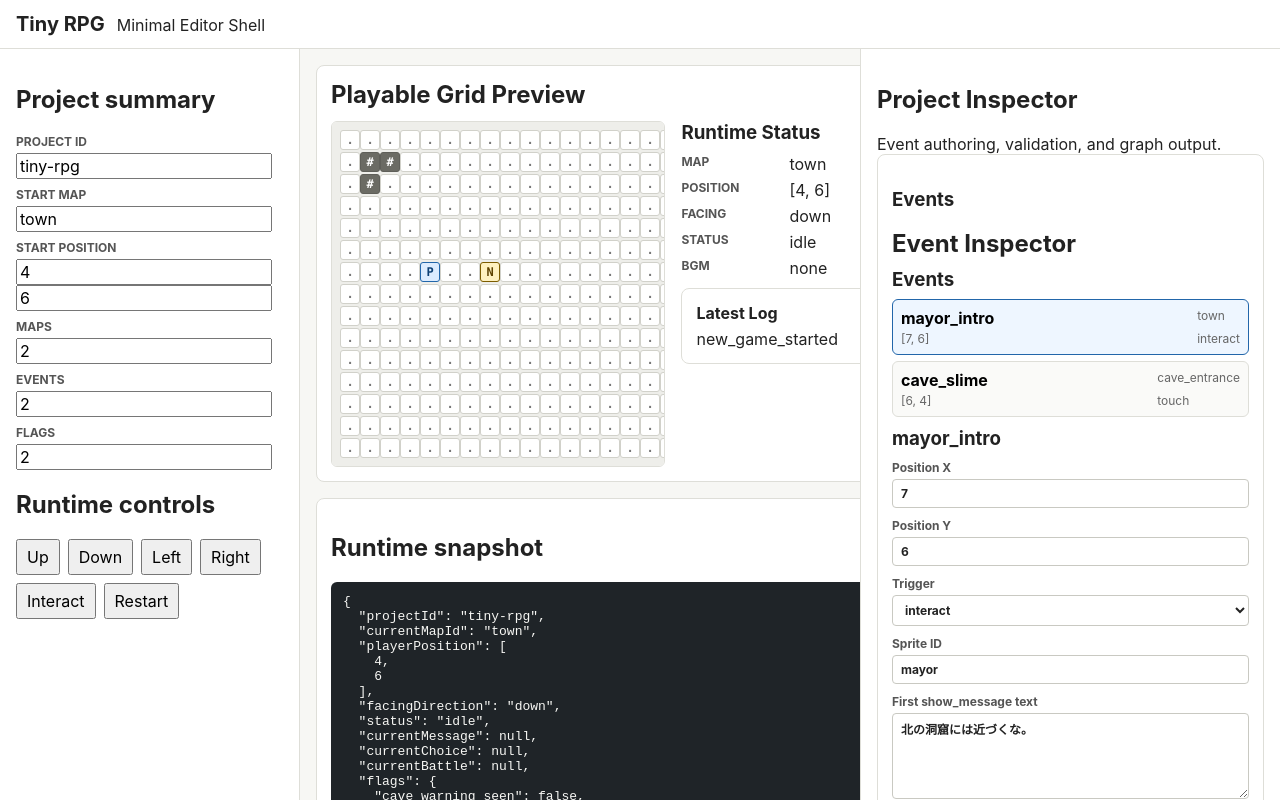
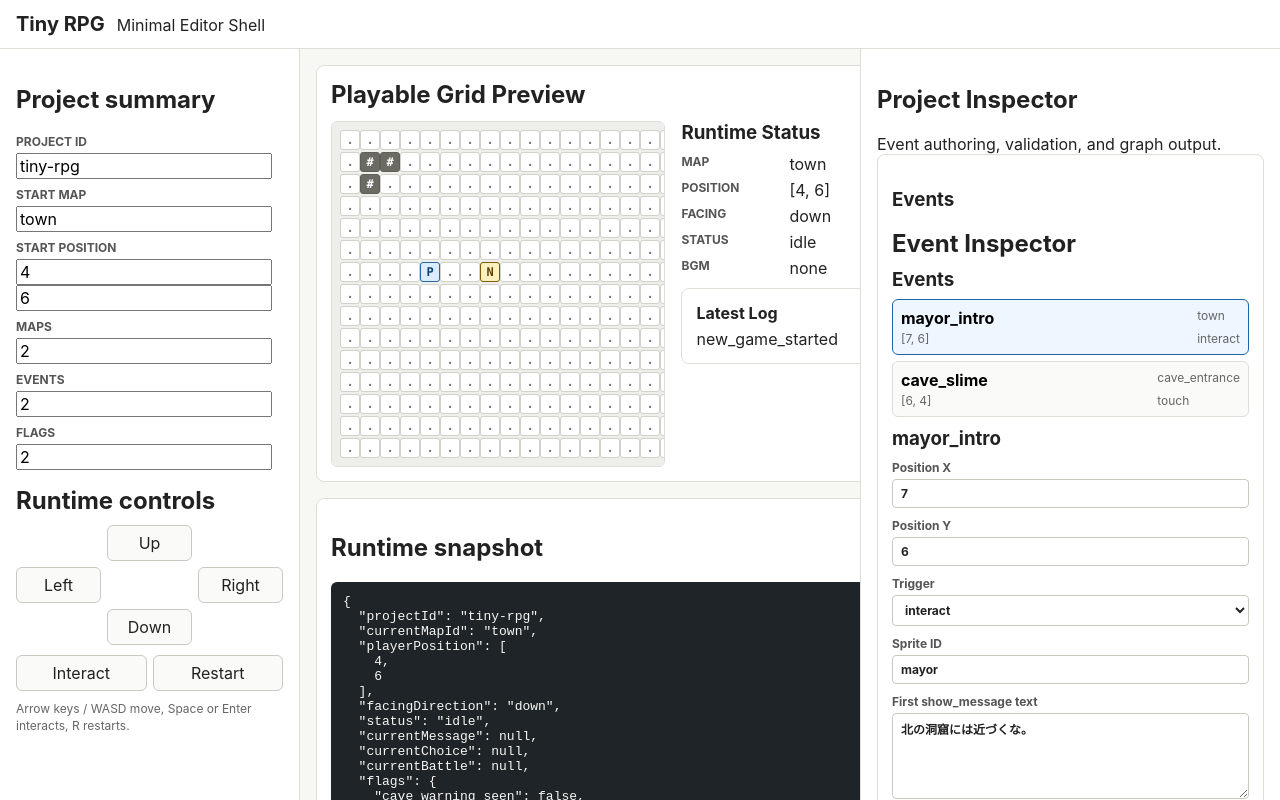
Before and after one commit to hayashikentaro/rpg-deck, a React (Vite) app in the folder apps/editor/: page / in a window 1280 px wide. Shown: the top 800 px of the page. Built offline with nearby package versions, Linux system fonts and the light colour scheme.

Commit message:
Improve runtime controls for playable preview

```diff
--- a/apps/editor/src/EditorOverview.tsx
+++ b/apps/editor/src/EditorOverview.tsx
@@ -1,8 +1,8 @@
+import { useEffect } from "react";
 import type { EventDefinition, GameProject, ProjectSummary, ValidationIssue } from "@rpg-deck/core-domain";
 import type { Direction, RuntimeEventLogEntry, RuntimeSnapshot } from "@rpg-deck/web-runtime";
 import {
   AppShell,
-  CanvasToolbar,
   CommandList,
   DiffCard,
   InspectorPanel,
@@ -64,6 +64,24 @@ export function EditorOverview({
     entityType: issue.entityType
   }));
 
+  useEffect(() => {
+    const handleKeyDown = (event: KeyboardEvent) => {
+      if (isEditableTarget(event.target)) return;
+
+      const action = runtimeActionForKey(event.key);
+      if (!action) return;
+
+      if (action.preventDefault) event.preventDefault();
+
+      if (action.type === "move") onMove?.(action.direction);
+      else if (action.type === "interact") onInteract?.();
+      else onRestart?.();
+    };
+
+    window.addEventListener("keydown", handleKeyDown);
+    return () => window.removeEventListener("keydown", handleKeyDown);
+  }, [onInteract, onMove, onRestart]);
+
   return (
     <AppShell
       className="editor-shell"
@@ -86,22 +104,52 @@ export function EditorOverview({
               { id: "flags", kind: "number", label: "Flags", value: summary.counts.flags }
             ]}
           />
-          <h2>Runtime controls</h2>
-          <CanvasToolbar
-            actions={[
-              { id: "up", label: "Up" },
-              { id: "down", label: "Down" },
-              { id: "left", label: "Left" },
-              { id: "right", label: "Right" },
-              { id: "interact", label: "Interact" },
-              { id: "restart", label: "Restart" }
-            ]}
-            onAction={(id) => {
-              if (id === "interact") onInteract?.();
-              else if (id === "restart") onRestart?.();
-              else onMove?.(id as Direction);
-            }}
-          />
+          <section className="runtime-controls" aria-labelledby="runtime-controls-title">
+            <h2 id="runtime-controls-title">Runtime controls</h2>
+            <div className="runtime-controls__pad" aria-label="Movement controls">
+              <button
+                className="runtime-controls__button"
+                data-direction="up"
+                type="button"
+                onClick={() => onMove?.("up")}
+              >
+                Up
+              </button>
+              <button
+                className="runtime-controls__button"
+                data-direction="left"
+                type="button"
+                onClick={() => onMove?.("left")}
+              >
+                Left
+              </button>
+              <button
+                className="runtime-controls__button"
+                data-direction="right"
+                type="button"
+                onClick={() => onMove?.("right")}
+              >
+                Right
+              </button>
+              <button
+                className="runtime-controls__button"
+                data-direction="down"
+                type="button"
+                onClick={() => onMove?.("down")}
+              >
+                Down
+              </button>
+            </div>
+            <div className="runtime-controls__actions">
+              <button className="runtime-controls__button" type="button" onClick={onInteract}>
+                Interact
+              </button>
+              <button className="runtime-controls__button" type="button" onClick={onRestart}>
+                Restart
+              </button>
+            </div>
+            <p className="runtime-controls__hint">Arrow keys / WASD move, Space or Enter interacts, R restarts.</p>
+          </section>
         </aside>
       }
       main={
@@ -187,3 +235,24 @@ export function EditorOverview({
     />
   );
 }
+
+type RuntimeKeyboardAction =
+  | { type: "move"; direction: Direction; preventDefault: boolean }
+  | { type: "interact"; preventDefault: boolean }
+  | { type: "restart"; preventDefault: boolean };
+
+function runtimeActionForKey(key: string): RuntimeKeyboardAction | null {
+  if (key === "ArrowUp" || key.toLowerCase() === "w") return { type: "move", direction: "up", preventDefault: true };
+  if (key === "ArrowDown" || key.toLowerCase() === "s") return { type: "move", direction: "down", preventDefault: true };
+  if (key === "ArrowLeft" || key.toLowerCase() === "a") return { type: "move", direction: "left", preventDefault: true };
+  if (key === "ArrowRight" || key.toLowerCase() === "d") return { type: "move", direction: "right", preventDefault: true };
+  if (key === " " || key === "Enter") return { type: "interact", preventDefault: true };
+  if (key.toLowerCase() === "r") return { type: "restart", preventDefault: false };
+  return null;
+}
+
+function isEditableTarget(target: EventTarget | null) {
+  if (!(target instanceof HTMLElement)) return false;
+  const tagName = target.tagName.toLowerCase();
+  return tagName === "input" || tagName === "select" || tagName === "textarea" || target.isContentEditable;
+}
--- a/apps/editor/src/styles.css
+++ b/apps/editor/src/styles.css
@@ -287,6 +287,69 @@ textarea {
   resize: vertical;
 }
 
+.runtime-controls {
+  display: grid;
+  gap: 10px;
+  margin-top: 16px;
+}
+
+.runtime-controls h2,
+.runtime-controls p {
+  margin: 0;
+}
+
+.runtime-controls__pad {
+  display: grid;
+  grid-template-columns: repeat(3, minmax(54px, 1fr));
+  grid-template-areas:
+    ". up ."
+    "left . right"
+    ". down .";
+  gap: 6px;
+}
+
+.runtime-controls__button {
+  min-height: 36px;
+  border: 1px solid #c9c9c2;
+  border-radius: 6px;
+  background: #fafaf8;
+  padding: 6px 8px;
+  color: #222;
+}
+
+.runtime-controls__button:hover {
+  border-color: #2266aa;
+  background: #eef6ff;
+}
+
+.runtime-controls__button[data-direction="up"] {
+  grid-area: up;
+}
+
+.runtime-controls__button[data-direction="left"] {
+  grid-area: left;
+}
+
+.runtime-controls__button[data-direction="right"] {
+  grid-area: right;
+}
+
+.runtime-controls__button[data-direction="down"] {
+  grid-area: down;
+}
+
+.runtime-controls__actions {
+  display: grid;
+  grid-template-columns: repeat(2, minmax(0, 1fr));
+  gap: 6px;
+}
+
+.runtime-controls__hint {
+  color: #666;
+  font-size: 12px;
+  line-height: 1.4;
+}
+
 .rdk-canvas-toolbar {
   display: flex;
   flex-wrap: wrap;
```
Also changed, not shown: 2 other files (tests, documents, lock files or other folders).
